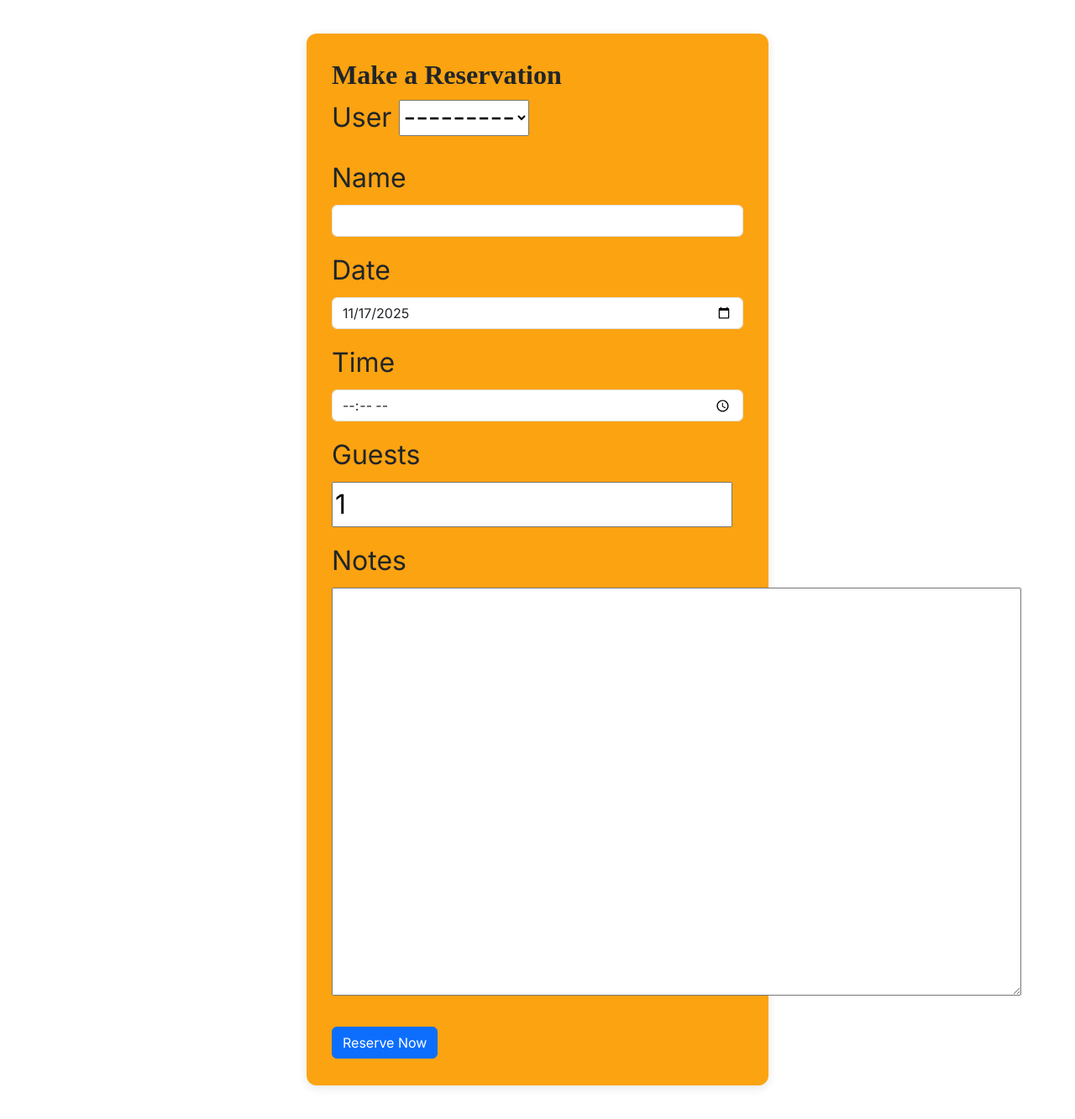
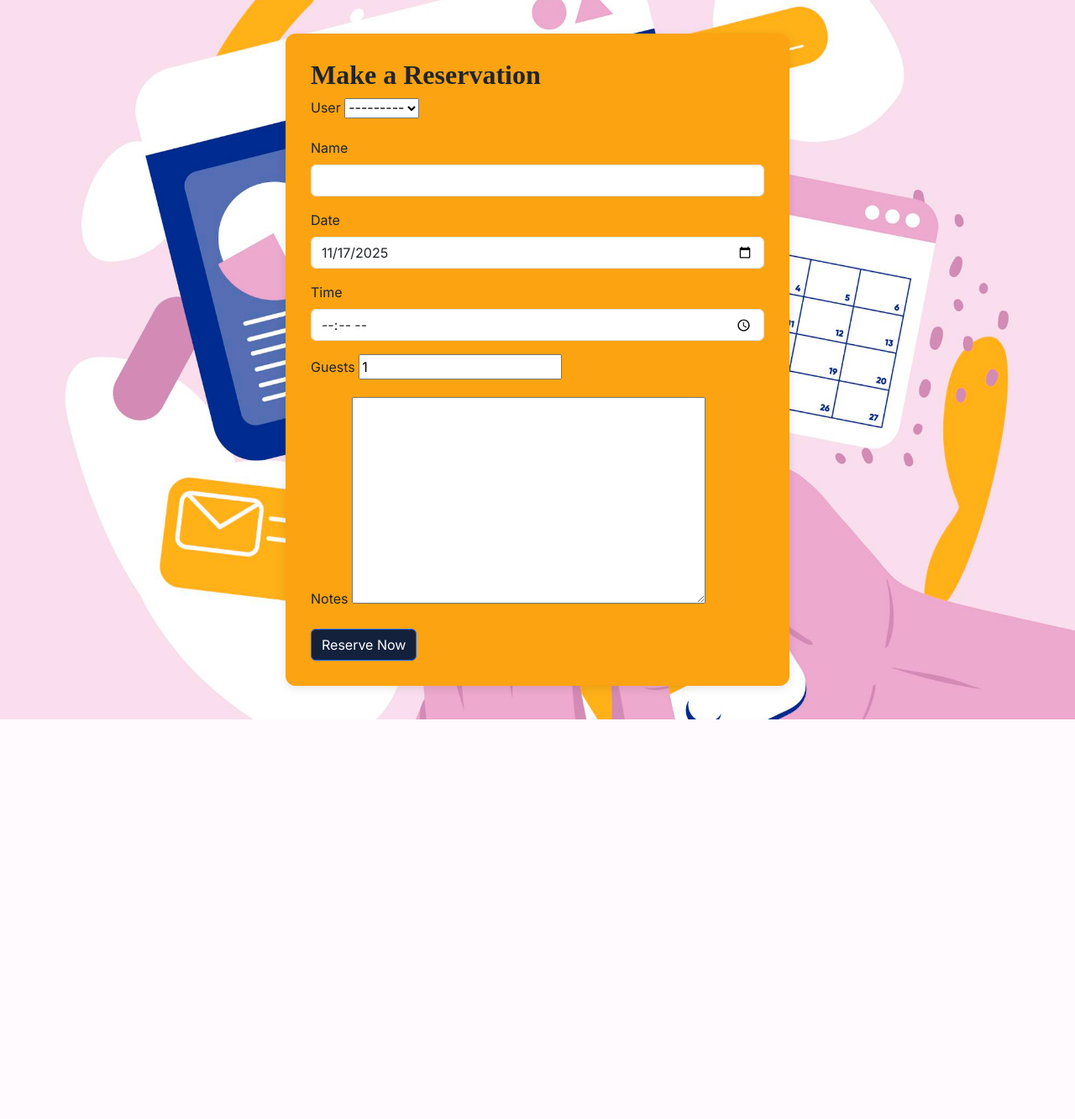
Before and after one commit to sphenry2799/Planora_Bookings, a Django app: page / in a window 1280 px wide. Shown: the whole page at 84% size. After the commit the page ends 857 px from the top, so only its background shows below. Run offline with Django 4.2, Linux system fonts and the light colour scheme; some web fonts are replaced.

Commit message:
Fix body css and font size

```diff
--- a/static/css/reservations.css
+++ b/static/css/reservations.css
@@ -14,15 +14,18 @@
 }
 
 body {
-    background-image: url(../images/reservation-illustration.jpg) no-repeat center cover;
+    background-image: url('../images/reservation-illustration.jpg'); /* only the URL here */
+    background-repeat: no-repeat;      /* prevent tiling */
+    background-position: center;       /* center the image */
+    background-size: cover;            /* make it fill the screen */
         }
 
 .reservation-container {
-    max-width: 550px;
+    max-width: 600px;
     margin: 40px auto;
     background: var(--primary-color);
     font-family: var(--primary-font);
-    font-size: 2rem;
+    font-size: 1rem;
     padding: 30px;
     border-radius: 12px;
     box-shadow: 0 3px 12px rgba(0,0,0,0.1);
@@ -33,7 +36,7 @@ h2 {
   font-weight: 700;
         }
 
-.button.btn.btn-primary {
+.btn-primary {
   background-color: var(--secondary-color);
   color: var(--light-color);
 }
```
